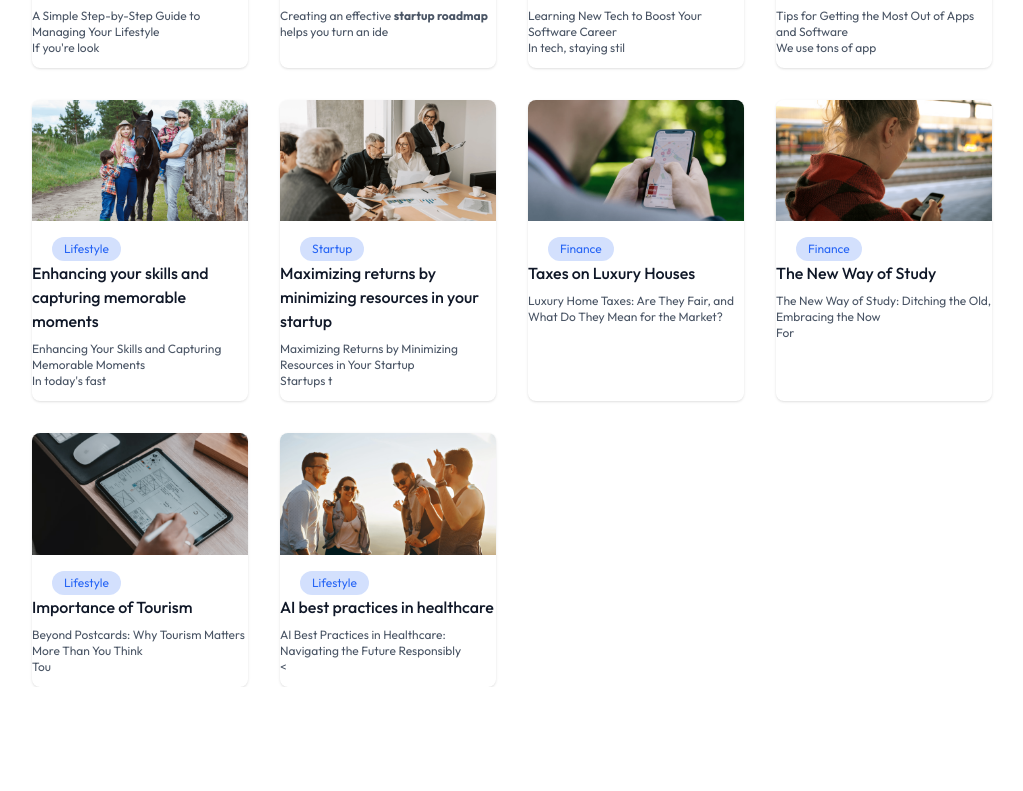
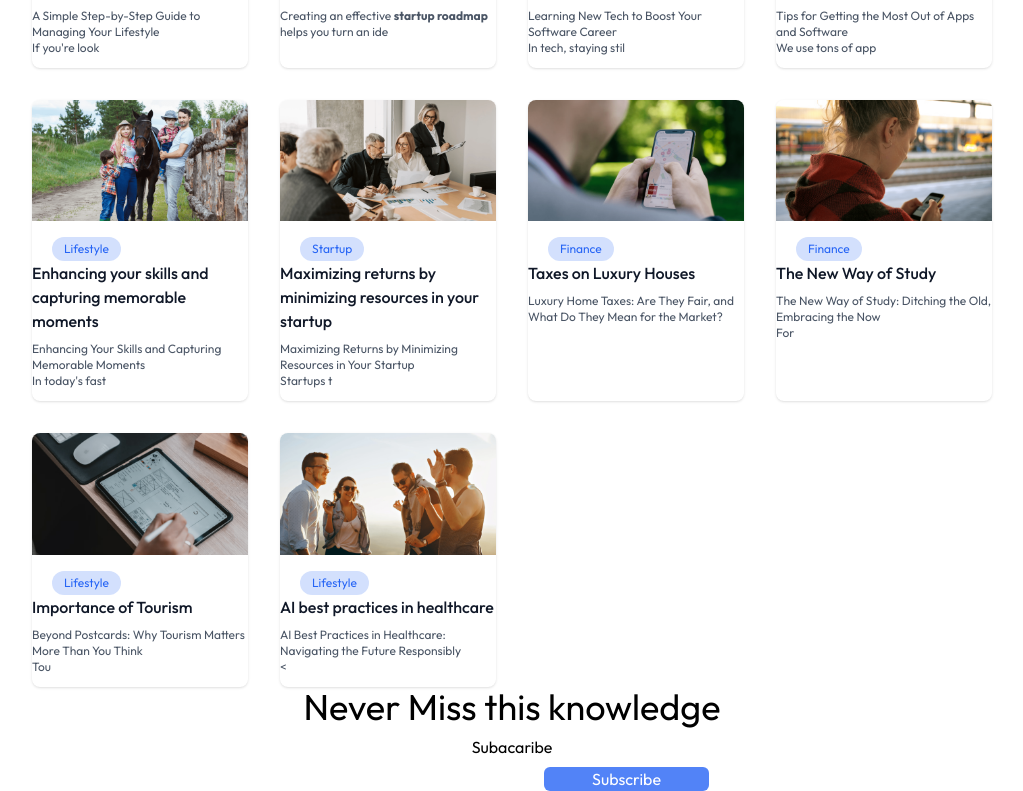
Before and after one commit to codewgagan/The-Mahan-Blog, a React (Vite) app: page / in a window 1280 px wide. Shown: the part 866-1657 px from the top of the page, without its empty margins (128-1151 px from the left). Before the commit the page ends 1553 px from the top, so only its background shows below. Built offline with nearby package versions, Linux system fonts and the light colour scheme.

Commit message:
Created Home Page

```diff
--- a/src/components/NewsLetter.jsx
+++ b/src/components/NewsLetter.jsx
@@ -2,12 +2,13 @@ import React from 'react'
 
 const NewsLetter = () => {
   return (
-    <div>
-      <h1>Never Miss this knowledge</h1>
+    <div className='flex flex-col items-center justify-center text-center space-y-2'>
+      <h1 className='md:text-4xl text-2xl'>Never Miss this knowledge</h1>
       <p>Subacaribe</p>
       <form>
 
         <input type="text" name="" id="" />
+        <button type='submit' className='md:px-12 px-8 h-full text-white bg-primary/80 hover:bg-primary transition-all cursor-pointer rounded-md'>Subscribe</button>
       </form>
     </div>
   )
--- a/src/pages/Home.jsx
+++ b/src/pages/Home.jsx
@@ -2,6 +2,7 @@ import React from 'react'
 import Navbar from '../components/Navbar'
 import Header from '../components/Header'
 import BlogList from '../components/BlogList'
+import NewsLetter from '../components/NewsLetter'
 
 const Home = () => {
   return (
@@ -9,6 +10,7 @@ const Home = () => {
       <Navbar />
       <Header/>
       <BlogList/>
+      <NewsLetter/>
     </>
   )
 }
```
